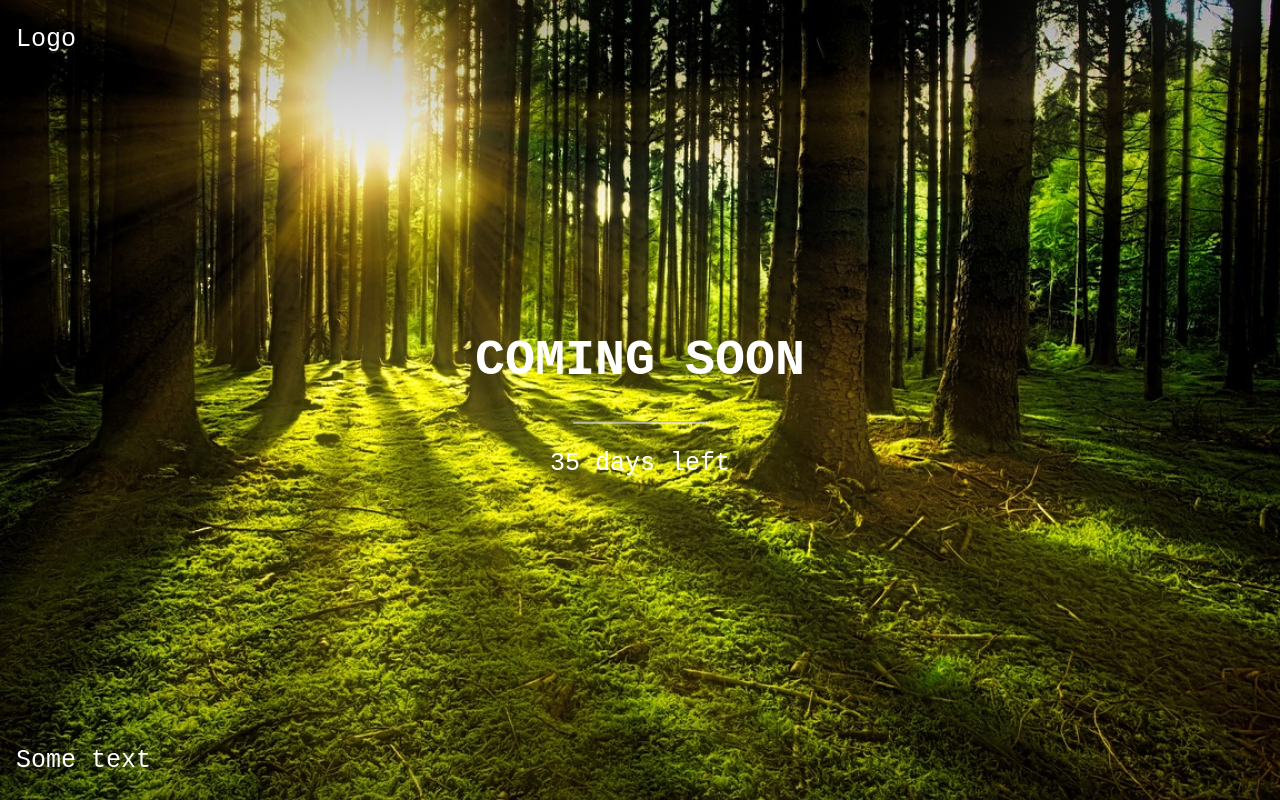
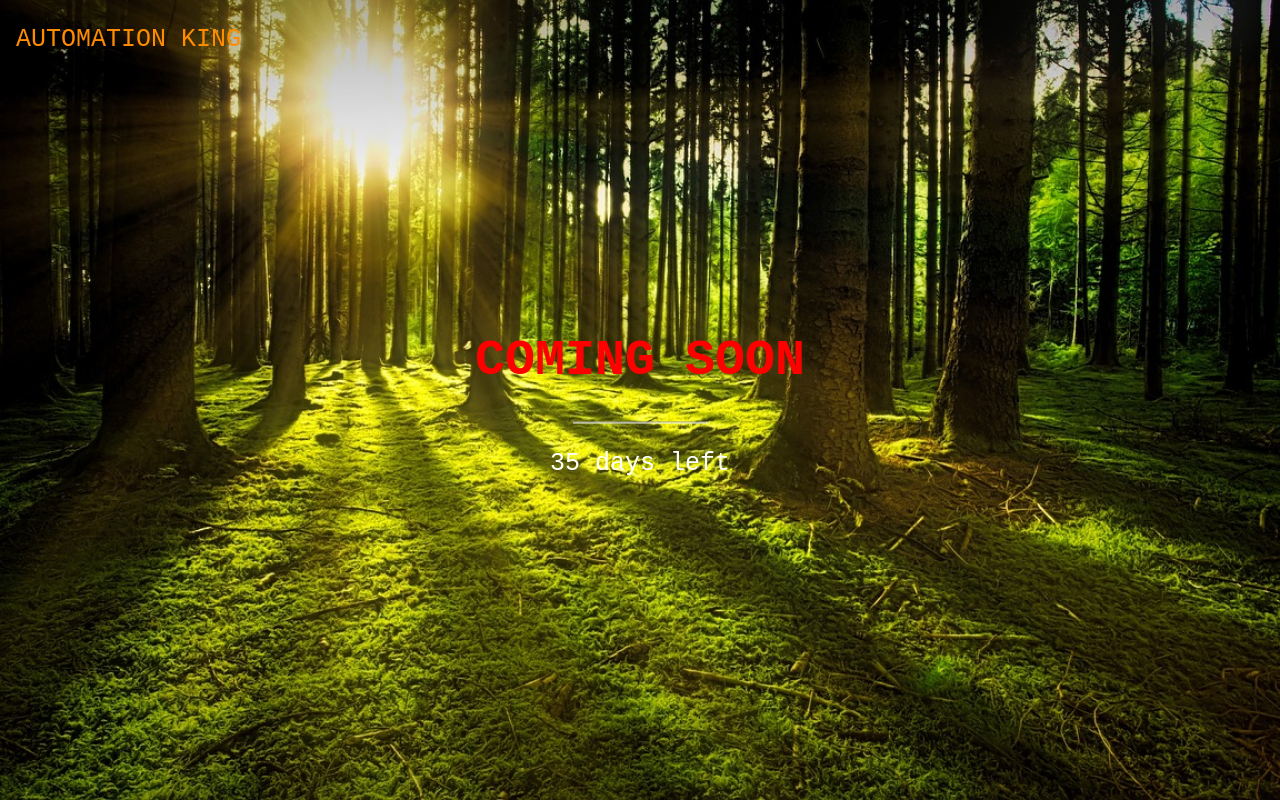
Before and after one commit to mohanpkeni/mohanpkeni.github.io, a plain HTML site: page index.html in a window 1280 px wide. Drawn offline with Linux system fonts and the light colour scheme.

Commit message:
update title

```diff
--- a/index.html
+++ b/index.html
@@ -41,12 +41,19 @@ hr {
   margin: auto;
   width: 40%;
 }
+.title
+{
+    color:darkorange;
+}
+h1{
+    color:red;
+}
 </style>
 <body>
 
 <div class="bgimg">
   <div class="topleft">
-    <p>Logo</p>
+    <p><div class="title">AUTOMATION KING</div></p>
   </div>
   <div class="middle">
     <h1>COMING SOON</h1>
@@ -54,7 +61,7 @@ hr {
     <p>35 days left</p>
   </div>
   <div class="bottomleft">
-    <p>Some text</p>
+    <p></p>
   </div>
 </div>
 
```
